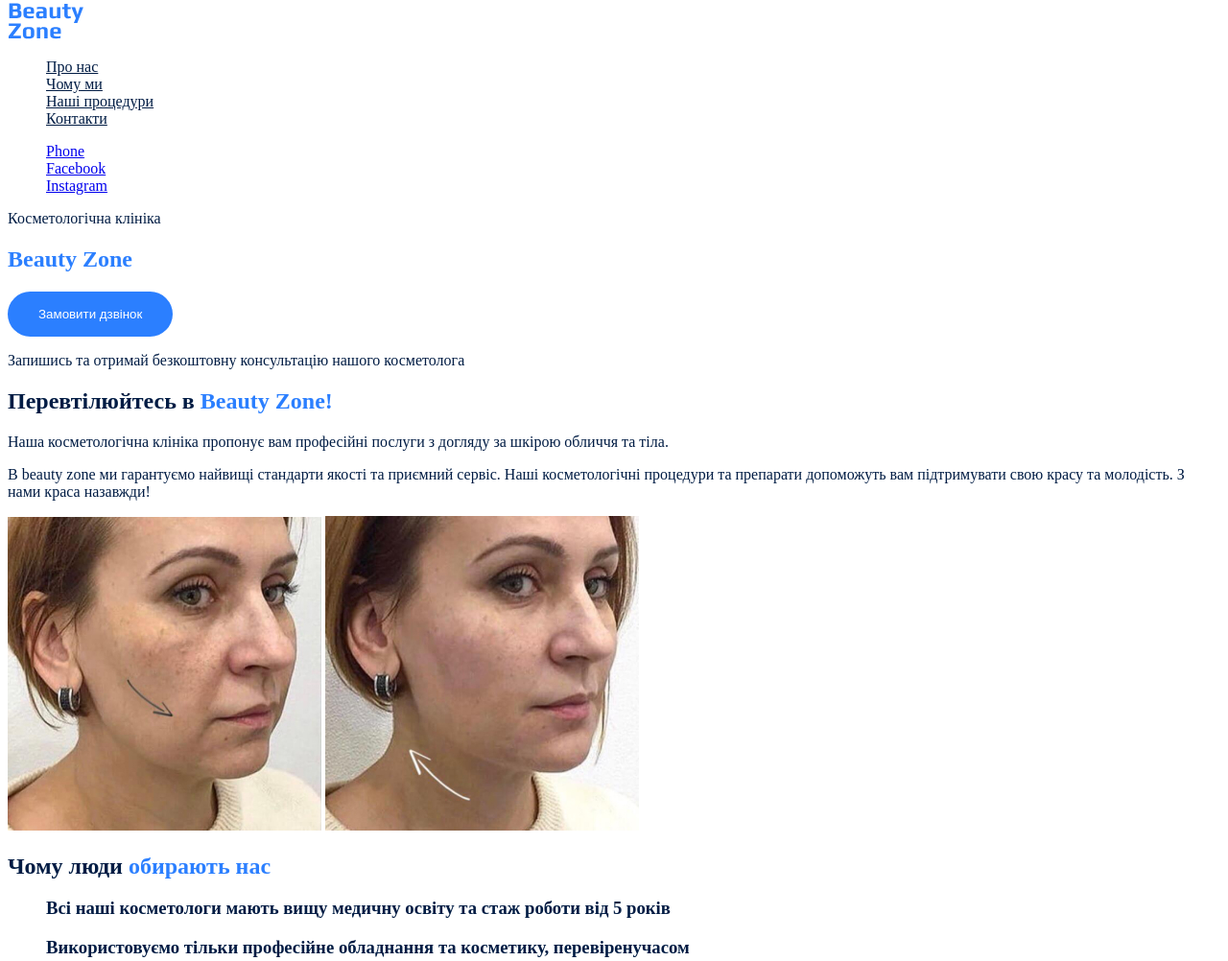
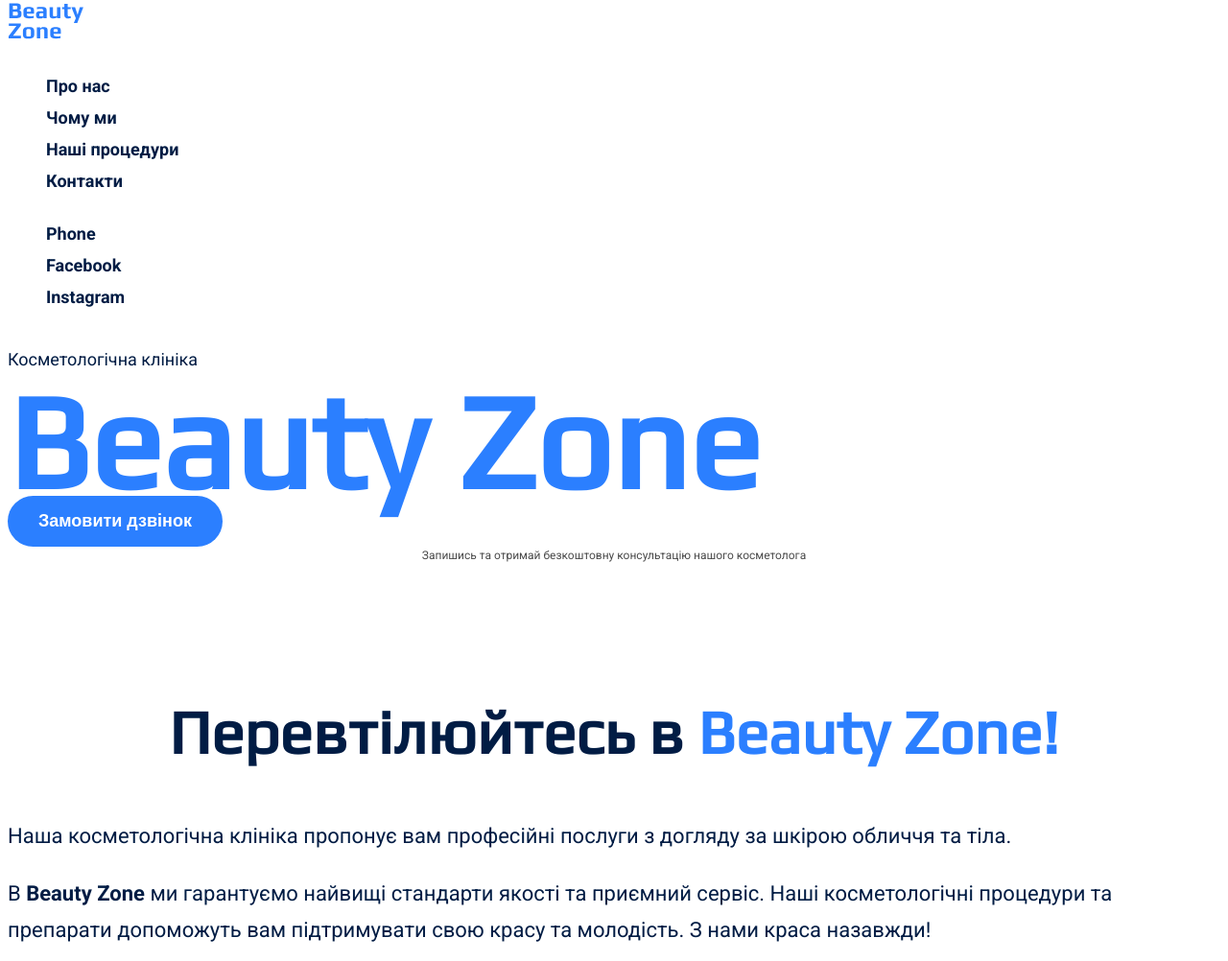
Before and after one commit to Punkrusheva/beauty-zone, a plain HTML site: page index.html in a window 1280 px wide. Shown: the part 5-1007 px from the top of the page at 96% size. Drawn offline with Linux system fonts and the light colour scheme.

Commit message:
add fonts, start to add paddings

```diff
--- a/css/styles.css
+++ b/css/styles.css
@@ -10,42 +10,147 @@ ul{
     list-style-type: none;
 }
 
+* {
+    box-sizing: content-box;
+}
+
 body {
     color: var(--color-primary);
+    font-family: "Roboto", sans-serif;
+    font-weight: 400;
+    font-style: normal;
+    font-size: 22px;
+    line-height: 1.5;
+}
+
+h1, h2, h3, h4, h5, h6, p {
+    margin-top: 0px;
 }
 
 /* Button */
-.button {
+.hero__button,
+.contacts__button {
     background-color: var(--color-brend);
     border: var(--color-brend);
     border-radius: 32px;
     color: var(--color-primary-light);
     cursor: pointer;
-
+    font-weight: 600;
+    font-size: 18px;
+    line-height: 21.1px;
     padding: 16px 32px 16px 32px;
 }
 
-/* Link */
-.nav-link {
-    color: var(--color-primary);
+/* Logo */
+ .logo {
+    width: 74px;
+    height: 42px;
  }
 
-.nav-link:hover {
-    color: var(--color-brend);
+/* Header */
+/* .header {
+    padding: 32 auto 32 auto;
+    display: inline;
 }
 
-/* Hero section */
-.hero-title {
+.header__nav{
+    display: inline-block;
+} */
+
+.header__nav-link, .header__social-networks {
+    color: var(--color-primary);
+    text-decoration: none;
+    font-size: 18px;
+    font-weight: 700;
+    line-height: 21.09px;
+    text-align: left;
+}
+
+.header__nav-link:hover {
     color: var(--color-brend);
 }
 
 /* Sections */
 .section-title {
     color: var(--color-primary);
+    font-family: "Play", 'beauty landing 2/Н1', sans-serif;
+    font-weight: 700;
+    text-align: center;
+    font-size: 64px;
+    line-height: 74.05px;
+
 }
 
-.section-title .accent {
+.accent {
     color: var(--color-brend);
+}
+
+.text-accent {
+    font-weight: 600;
+    text-transform: capitalize;
+}
+
+/* Hero section */
+.hero-section {
+    padding: 16.5px 0 126.5px 0;
+}
+
+.hero__title {
+    margin-bottom: 0;
+    color: var(--color-brend);
+    font-family: "Play", sans-serif;
+    font-weight: 700;
+    font-size: 140px;
+    line-height: 114px;
+}
+
+.hero__text {
+    font-size: 18px;
+    line-height: 21.1px;
+}
+
+.hero__small-text,
+.contacts__small-text {
+    color: #4A4A4A;
+    font-style: 'beuty indian 2/H7';
+    font-size: 12px;
+    line-height: 18px;
+    text-align: center;
+}
+
+/* Section about us */
+.about-us_text{
+    line-height: 38px;
+}
+
+/* Section whi us */
+.whi-us__card{
+    color: #000000;
+    font-size: 18px;
+    line-height: 24px;
+    font-weight: 400;
+    text-align: center;
+}
+
+.privacy-policy {
+    text-decoration: underline;
+}
+
+/* Section procedures */
+.procedures__title {
+    color: var(--color-primary-light);
+    font-weight: 400;
+    font-size: 22px;
+    line-height: 26px;
+    text-align: center;
+}
+
+/* Section contacts */
+.contacts__form-title{
+color: var(--color-primary-light);
+font-weight: 600;
+line-height: 25.8px;
+text-align: center;
 }
 
 /* Footer */
@@ -53,6 +158,19 @@ footer {
     background-color: var(--color-primary);
 }
 
-.footer-nav-link {
+.footer__nav-link,
+.footer__address-link,
+.footer__social-networks,
+.footer__privacy-policy {
     color: var(--color-primary-light);
+    text-decoration: none;
+    font-size: 16px;
+    line-height: 18.75px;
 }
+
+.footer__copyright {
+    color: #747272;
+    font-size: 13px;
+    font-style: 'beuty indian 2/H7';
+    line-height: 15.23px;
+}
--- a/index.html
+++ b/index.html
@@ -4,48 +4,75 @@
     <meta charset="UTF-8" />
     <meta name="viewport" content="width=device-width, initial-scale=1.0" />
     <title lang="en">Beauty Zone</title>
+    <!-- Fonts -->
+    <link rel="preconnect" href="https://fonts.googleapis.com" />
+    <link rel="preconnect" href="https://fonts.gstatic.com" crossorigin />
+    <link
+      href="https://fonts.googleapis.com/css2?family=Play&family=Roboto:ital,wght@0,100;0,300;0,400;0,500;0,700;0,900;1,100;1,300;1,400;1,500;1,700;1,900&display=swap"
+      rel="stylesheet"
+    />
+    <!-- Styles -->
     <link rel="stylesheet" href="./css/styles.css" />
   </head>
   <body>
-    <header>
+    <header class="header">
       <nav>
-        <a href="/">
+        <a class="logo" href="/">
           <img src="./images/logo.svg" alt="logo beauty zone" />
         </a>
-        <ul>
-          <li><a class="nav-link" href="#about-us">Про нас</a></li>
-          <li><a class="nav-link" href="#why-us">Чому ми</a></li>
-          <li><a class="nav-link" href="#our-procedures">Наші процедури</a></li>
-          <li><a class="nav-link" href="#contacts">Контакти</a></li>
+        <ul class="header__nav">
+          <li><a class="header__nav-link" href="#about-us">Про нас</a></li>
+          <li><a class="header__nav-link" href="#why-us">Чому ми</a></li>
+          <li>
+            <a class="header__nav-link" href="#our-procedures"
+              >Наші процедури</a
+            >
+          </li>
+          <li><a class="header__nav-link" href="#contacts">Контакти</a></li>
         </ul>
       </nav>
       <ul>
-        <li><a href="tel:+380960000007">Phone</a></li>
-        <li><a href="#" target="_blank">Facebook</a></li>
-        <li><a href="#" target="_blank">Instagram</a></li>
+        <li>
+          <a class="header__social-networks" href="tel:+380960000007">Phone</a>
+        </li>
+        <li>
+          <a class="header__social-networks" href="#" target="_blank"
+            >Facebook</a
+          >
+        </li>
+        <li>
+          <a class="header__social-networks" href="#" target="_blank"
+            >Instagram</a
+          >
+        </li>
       </ul>
     </header>
     <main class="main">
-      <section class="main-section" id="cosmetology-clinic">
-        <p>Косметологічна клініка</p>
-        <h1 class="hero-title">Beauty Zone</h1>
-        <button class="button" type="button">Замовити дзвінок</button>
-        <p>Запишись та отримай безкоштовну консультацію нашого косметолога</p>
+      <section class="hero-section" id="cosmetology-clinic">
+        <p class="hero__text">Косметологічна клініка</p>
+        <h1 class="hero__title">Beauty Zone</h1>
+        <button class="hero__button" type="button">Замовити дзвінок</button>
+        <p class="hero__small-text">
+          Запишись та отримай безкоштовну консультацію нашого косметолога
+        </p>
       </section>
       <section id="about-us">
         <h2 class="section-title">
           Перевтілюйтесь в <span class="accent" lang="en">Beauty Zone!</span>
         </h2>
-        <p>
-          Наша косметологічна клініка пропонує вам професійні послуги з догляду
-          за шкірою обличчя та тіла.
-        </p>
-        <p>
-          B <span lang="en">beauty zone</span> ми гарантуємо найвищі стандарти
-          якості та приємний сервіс. Наші косметологічні процедури та препарати
-          допоможуть вам підтримувати свою красу та молодість. З нами краса
-          назавжди!
-        </p>
+        <div class="about-us_text">
+          <p>
+            Наша косметологічна клініка пропонує вам професійні послуги з
+            догляду за шкірою обличчя та тіла.
+          </p>
+          <p>
+            B <span class="text-accent" lang="en">beauty zone</span> ми
+            гарантуємо найвищі стандарти якості та приємний сервіс. Наші
+            косметологічні процедури та препарати допоможуть вам підтримувати
+            свою красу та молодість. З нами краса назавжди!
+          </p>
+        </div>
+
         <img src="./images/woman-fase-before.jpg" alt="обличча до процедури" />
         <img
           src="./images/woman-fase-after.jpg"
@@ -60,7 +87,7 @@
           <li>
             <article>
               <!--Icon-->
-              <h3>
+              <h3 class="whi-us__card">
                 Всі наші косметологи мають вищу медичну освіту та стаж роботи
                 від 5 років
               </h3>
@@ -69,7 +96,7 @@
           <li>
             <article>
               <!--Icon-->
-              <h3>
+              <h3 class="whi-us__card">
                 Використовуємо тільки професійне обладнання та косметику,
                 перевіренучасом
               </h3>
@@ -78,7 +105,7 @@
           <li>
             <article>
               <!--Icon-->
-              <h3>
+              <h3 class="whi-us__card">
                 Наша мета - підкреслити переваги та приховати недоліки, а
                 непереробити
               </h3>
@@ -93,19 +120,19 @@
         <ul>
           <li>
             <article>
-              <h3>Маски для обличчя</h3>
+              <h3 class="procedures__title">Маски для обличчя</h3>
               <img src="./images/face-mask.jpg" alt="маски для обличча" />
             </article>
           </li>
           <li>
             <article>
-              <h3>Уколи краси</h3>
+              <h3 class="procedures__title">Уколи краси</h3>
               <img src="./images/botox.jpg" alt="ботокс" />
             </article>
           </li>
           <li>
             <article>
-              <h3>Апаратна чистка обличча</h3>
+              <h3 class="procedures__title">Апаратна чистка обличча</h3>
               <img
                 src="./images/face-cleaning.jpg"
                 alt="апаратна чистка обличча"
@@ -125,43 +152,71 @@
           loading="lazy"
           referrerpolicy="no-referrer-when-downgrade"
         ></iframe>
-        <p>Запишіться <span>безкоштовно</span> та отримайте подарунок</p>
-        <button class="button" type="submit">Записатись безкоштовно</button>
-        <p>
+        <p class="contacts__form-title">Запишіться <span class="accent">безкоштовно</span> та отримайте подарунок</p>
+        <button class="contacts__button" type="submit">Записатись безкоштовно</button>
+        <p class="contacts__small-text">
           Натискаючи на кнопку я погоджуюсь
-          <span>з політикою конфіденційності</span>
+          <span class="privacy-policy">з політикою конфіденційності</span>
         </p>
       </section>
     </main>
     <footer>
-      <a href="/"><img src="./images/logo.svg" alt="logo beauty zone" /> </a>
+      <a class="logo" href="/"
+        ><img src="./images/logo.svg" alt="logo beauty zone" />
+      </a>
       <nav>
         <ul>
-          <li><a class="footer-nav-link" href="#about-us">Про нас</a></li>
-          <li><a class="footer-nav-link" href="#why-us">Чому ми</a></li>
-          <li><a class="footer-nav-link" href="#our-procedures">Наші процедури</a></li>
-          <li><a class="footer-nav-link" href="#contacts">Контакти</a></li>
+          <li><a class="footer__nav-link" href="#about-us">Про нас</a></li>
+          <li><a class="footer__nav-link" href="#why-us">Чому ми</a></li>
+          <li>
+            <a class="footer__nav-link" href="#our-procedures"
+              >Наші процедури</a
+            >
+          </li>
+          <li><a class="footer__nav-link" href="#contacts">Контакти</a></li>
         </ul>
       </nav>
       <address>
         <ul>
-          <li><a href="tel:+380960000007">+ 38 (096) 000 00 07</a></li>
           <li>
-            <a href="mailto:beautyzone@gmail.com">beautyzone@gmail.com</a>
+            <a class="footer__address-link" href="tel:+380960000007"
+              >+ 38 (096) 000 00 07</a
+            >
           </li>
           <li>
-            <a href="https://maps.app.goo.gl/A7iPhb59Dfgi2XCu7" target="_blank"
+            <a class="footer__address-link" href="mailto:beautyzone@gmail.com"
+              >beautyzone@gmail.com</a
+            >
+          </li>
+          <li>
+            <a
+              class="footer__address-link"
+              href="https://maps.app.goo.gl/A7iPhb59Dfgi2XCu7"
+              target="_blank"
               >Україна, м. Київ, вул. Тараса Шевченка 5</a
             >
           </li>
-          <li><a href="tel:+380960000007">Phone</a></li>
-          <li><a href="#" target="_blank">Facebook</a></li>
-          <li><a href="#" target="_blank">Instagram</a></li>
+          <li>
+            <a class="footer__social-networks" href="tel:+380960000007"
+              >Phone</a
+            >
+          </li>
+          <li>
+            <a class="footer__social-networks" href="#" target="_blank"
+              >Facebook</a
+            >
+          </li>
+          <li>
+            <a class="footer__social-networks" href="#" target="_blank"
+              >Instagram</a
+            >
+          </li>
         </ul>
       </address>
-      <ul></ul>
-      <a href="#" target="_blank">Політика конфіденційності</a>
-      <p>&copy; 2022 Дані захищені</p>
+      <a class="footer__privacy-policy" href="#" target="_blank"
+        >Політика конфіденційності</a
+      >
+      <p class="footer__copyright">&copy; 2022 Дані захищені</p>
       <img src="./images/poissons.jpg" alt="косметичні засоби" />
     </footer>
   </body>
```
Lines whose indentation alone changed are shown as unchanged.
